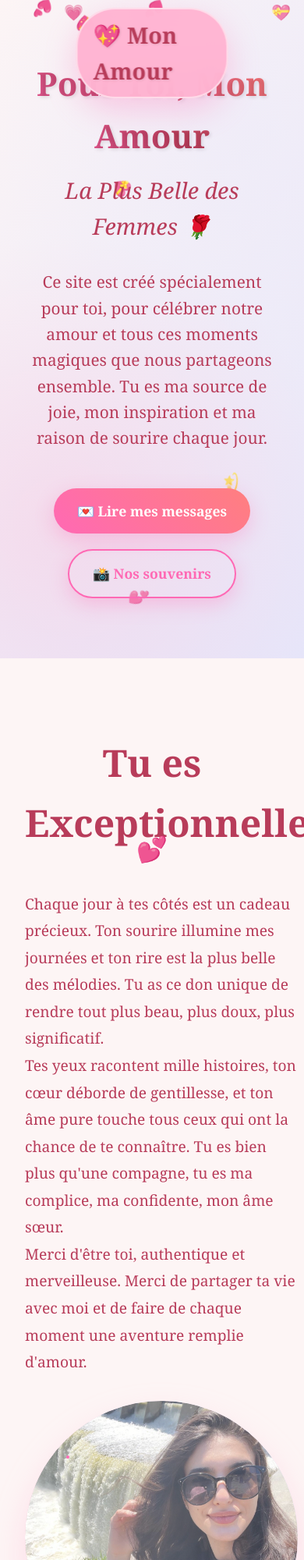
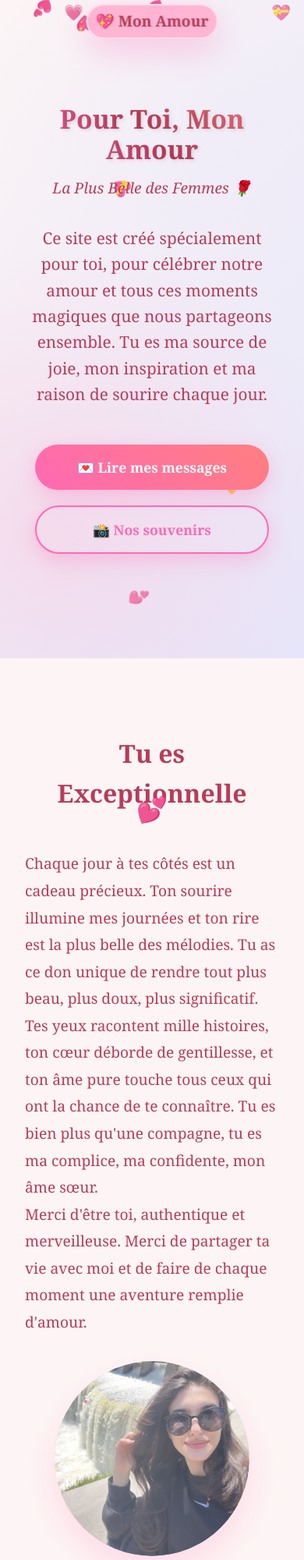
Before and after one commit to Xxxxr096/amour, a plain HTML site: page index.html in a window 390 px wide. Shown: the top 2000 px of the page at 78% size. Drawn offline with Linux system fonts and the light colour scheme.

Commit message:
correction

```diff
--- a/index.html
+++ b/index.html
@@ -550,6 +550,51 @@
                 transform: scale(1);
             }
         }
+        /* Responsive amélioré pour mobile */
+        @media (max-width: 480px) {
+            .hero h1 {
+                font-size: 2rem; /* titre plus petit */
+                line-height: 1.2;
+            }
+
+            .hero .subtitle {
+                font-size: 1.2rem; /* sous-titre plus léger */
+            }
+
+            .navbar {
+                top: 5px;
+                padding: 5px 10px;
+            }
+
+            .logo {
+                font-size: 1.2rem; /* plus petit sur mobile */
+            }
+
+            .btn-love {
+                width: 100%; /* boutons prennent toute la largeur */
+                max-width: 300px;
+                text-align: center;
+            }
+
+            .about-grid {
+                grid-template-columns: 1fr; /* image et texte l’un en dessous de l’autre */
+            }
+
+            .image-placeholder {
+                width: 250px; /* cercle réduit */
+                height: 250px;
+            }
+
+            .about-photo {
+                width: 100%;
+                height: 100%;
+            }
+
+            .section-title {
+                font-size: 2rem;
+            }
+        }
+
     </style>
 </head>
 <body>
```
